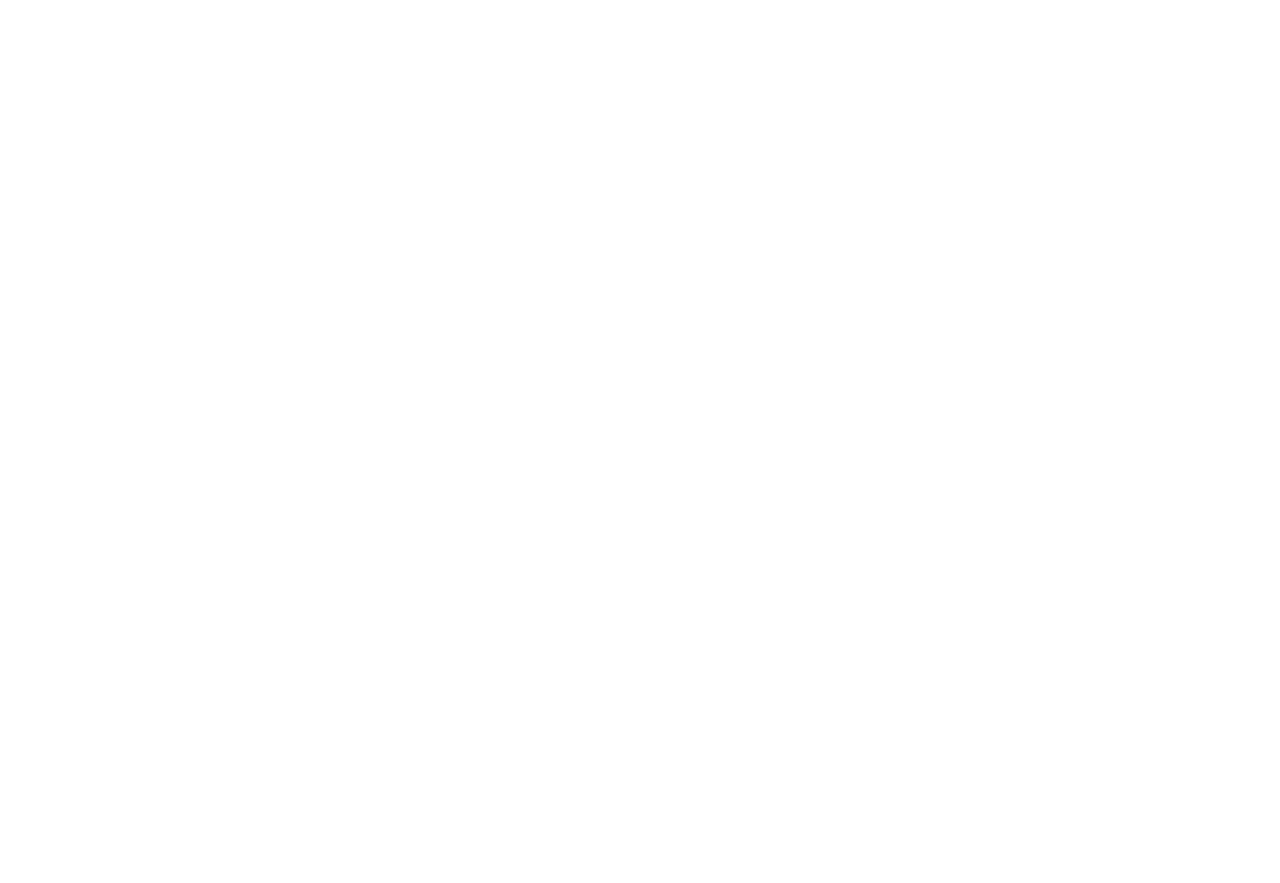
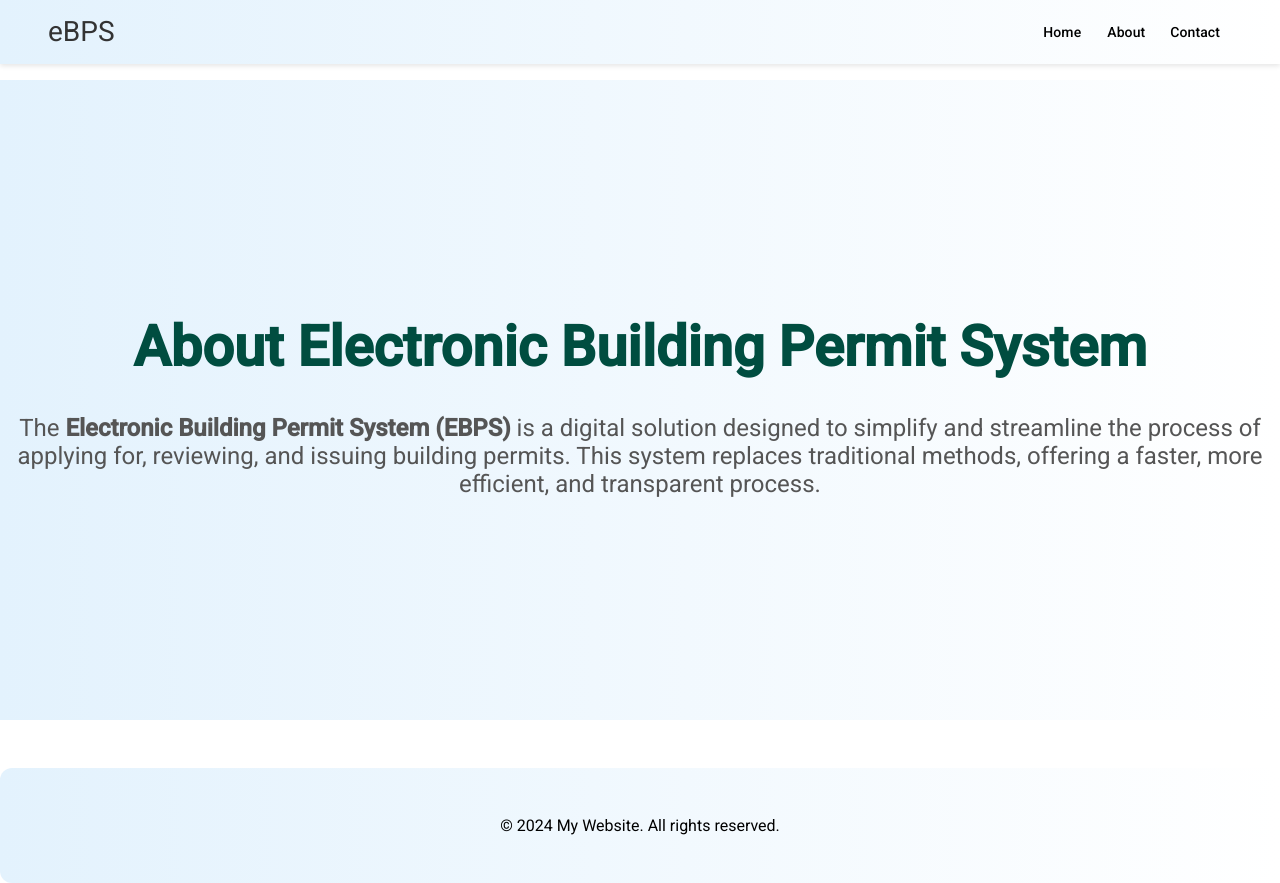
Before and after one commit to Electronic-Building-Permit-System/eBPS, an Angular app in the folder eBPS.Client/: page /about in a window 1280 px wide. Before the commit this address led to /. Before the commit the page ends 800 px from the top, so only its background shows below. Built offline with nearby package versions, Linux system fonts and the light colour scheme.

Commit message:
added about feature

```diff
--- /dev/null
+++ b/eBPS.Client/src/app/about/about.component.css
@@ -0,0 +1,22 @@
+.about {
+    height: 80vh;
+    background: linear-gradient(to right, #e3f2fd, #ffffff); /* Soft gradient from light blue to white */
+    color: #333; /* Darker text for contrast */
+    display: flex;
+    justify-content: center;
+    align-items: center;
+    text-align: center;
+  }
+
+    .about h1 {
+      font-size: 3.5rem;
+      font-weight: 700;
+      margin-bottom: 1.5rem;
+      color: #004d40; /* Darker shade of teal */
+    }
+
+    .about p {
+        font-size: 1.5rem;
+        padding: 10px;
+        color: #555; /* Softer text color */
+    }
--- /dev/null
+++ b/eBPS.Client/src/app/about/about.component.html
@@ -0,0 +1,11 @@
+<app-navbar></app-navbar>
+<section class="about">
+    <div class="about-content">
+      <h1>About Electronic Building Permit System</h1>
+      <p>  The <strong>Electronic Building Permit System (EBPS)</strong> is a digital solution designed to simplify
+        and streamline the process of applying for, reviewing, and issuing building permits. This system replaces
+        traditional methods, offering a faster, more efficient, and transparent process.</p>
+
+    </div>
+  </section>
+<app-footer></app-footer>
--- a/eBPS.Client/src/app/app.routes.ts
+++ b/eBPS.Client/src/app/app.routes.ts
@@ -1,8 +1,10 @@
 import {Routes} from '@angular/router';
 import {HomeComponent} from './home/home.component';
+import { AboutComponent } from './about/about.component';
 export const routes: Routes = [
   {
     path: '',
     component: HomeComponent,
   },
+  {path: 'about', component: AboutComponent}
 ];
--- a/eBPS.Client/src/app/home/navbar/navbar.component.html
+++ b/eBPS.Client/src/app/home/navbar/navbar.component.html
@@ -4,6 +4,7 @@
   </span>
   <span class="spacer"></span>
   <button mat-button>Home</button>
-  <button mat-button>About</button>
+  <button mat-button (click)="navigateToAbout()">About</button>
   <button mat-button>Contact</button>
+
 </mat-toolbar>
--- a/eBPS.Client/src/app/home/navbar/navbar.component.ts
+++ b/eBPS.Client/src/app/home/navbar/navbar.component.ts
@@ -1,6 +1,7 @@
 import { Component } from '@angular/core';
 import { MatButton } from '@angular/material/button';
 import { MatToolbarModule } from '@angular/material/toolbar'; // Import MatToolbarModule
+import { Router } from '@angular/router';
 
 @Component({
   selector: 'app-navbar',
@@ -9,5 +10,9 @@
   styleUrl: './navbar.component.css'
 })
 export class NavbarComponent {
+  constructor(private router: Router) {}
 
+  navigateToAbout(): void {
+    this.router.navigate(['/about']);
+  }
 }
```
Also changed, not shown: eBPS.Client/src/app/about/about.component.ts (added, +13 -0 lines), 1 other file (tests, documents, lock files or other folders).
